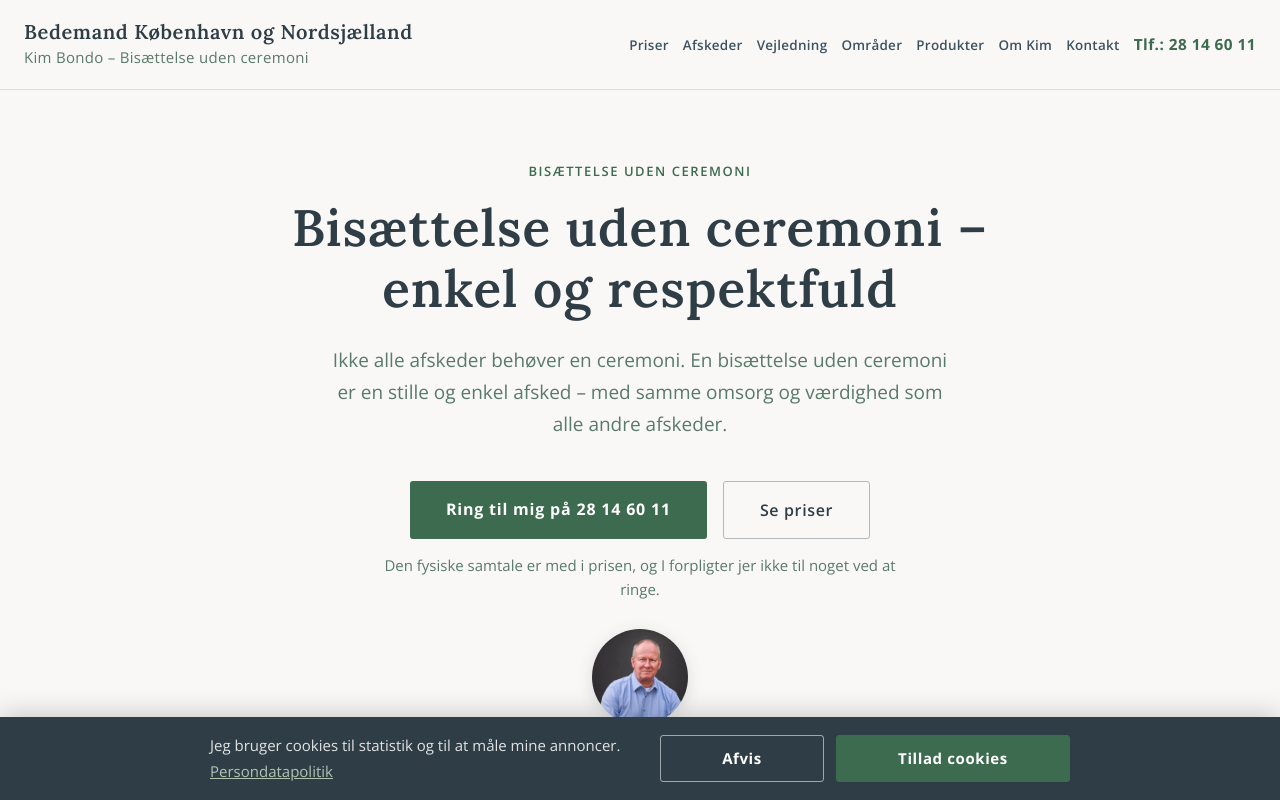
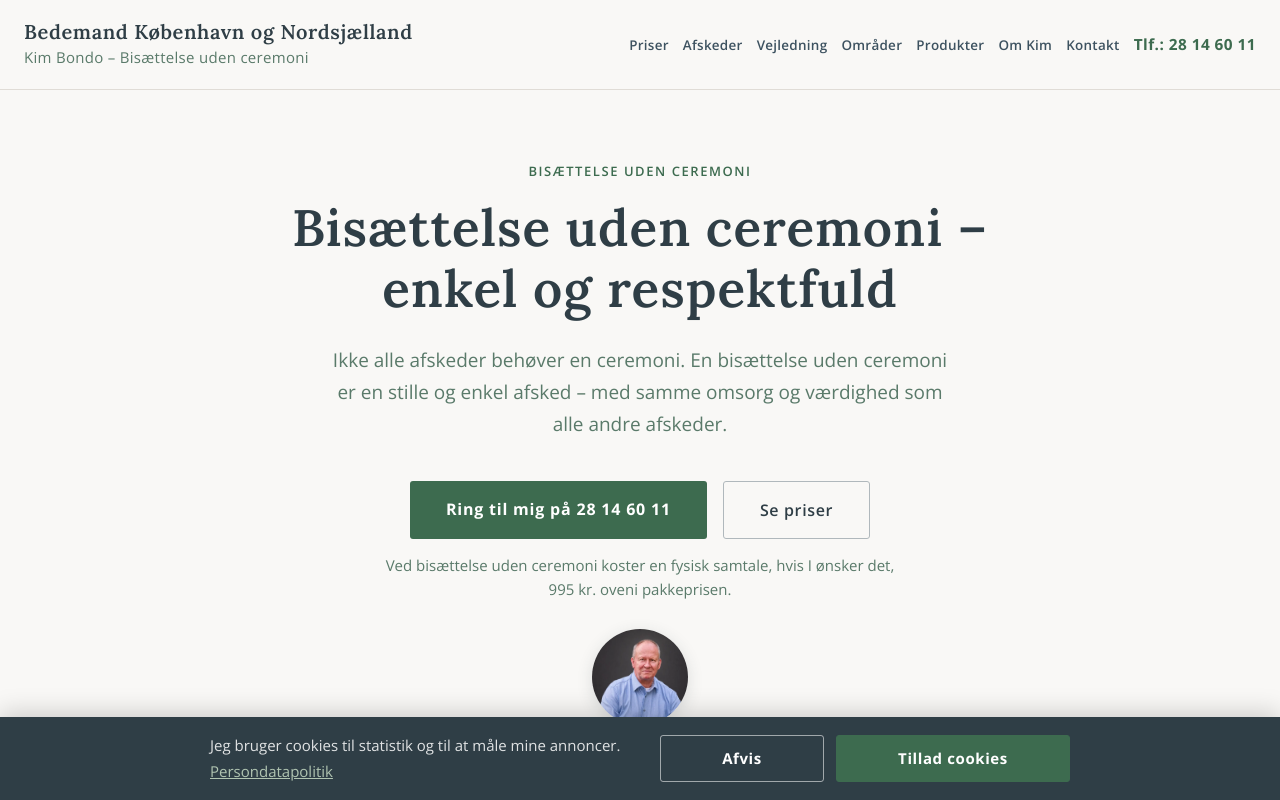
Before and after one commit to KimBondo/Bedemand-K-benhavn, a React (Vite) app in the folder client/: page /afsked-uden-ceremoni in a window 1280 px wide. Shown: the top 800 px of the page. Built offline with nearby package versions, Linux system fonts and the light colour scheme.

Commit message:
/afsked-uden-ceremoni/: fysisk samtale koster 995 kr. oveni pakkeprisen
Co-Authored-By: Claude Opus 5.5 <noreply@anthropic.com>
Claude-Session: https://claude.ai/code/session_01F6kLjEGrqw4xD5LBLrMpCs

```diff
--- a/client/src/pages/KimAfskedUdenCeremoni.tsx
+++ b/client/src/pages/KimAfskedUdenCeremoni.tsx
@@ -118,7 +118,7 @@ export default function KimAfskedUdenCeremoni() {
             Se priser
           </a>
         </div>
-        <p style={{ fontFamily: "'Open Sans', sans-serif", fontSize: "15px", color: "#5a7a6a", maxWidth: "520px", margin: "14px auto 0", lineHeight: 1.6 }}>Den fysiske samtale er med i prisen, og I forpligter jer ikke til noget ved at ringe.</p>
+        <p style={{ fontFamily: "'Open Sans', sans-serif", fontSize: "15px", color: "#5a7a6a", maxWidth: "520px", margin: "14px auto 0", lineHeight: 1.6 }}>Ved bisættelse uden ceremoni koster en fysisk samtale, hvis I ønsker det, 995 kr. oveni pakkeprisen.</p>
         <div style={{ marginTop: "28px" }}>
           <KimPortraet />
         </div>
```
